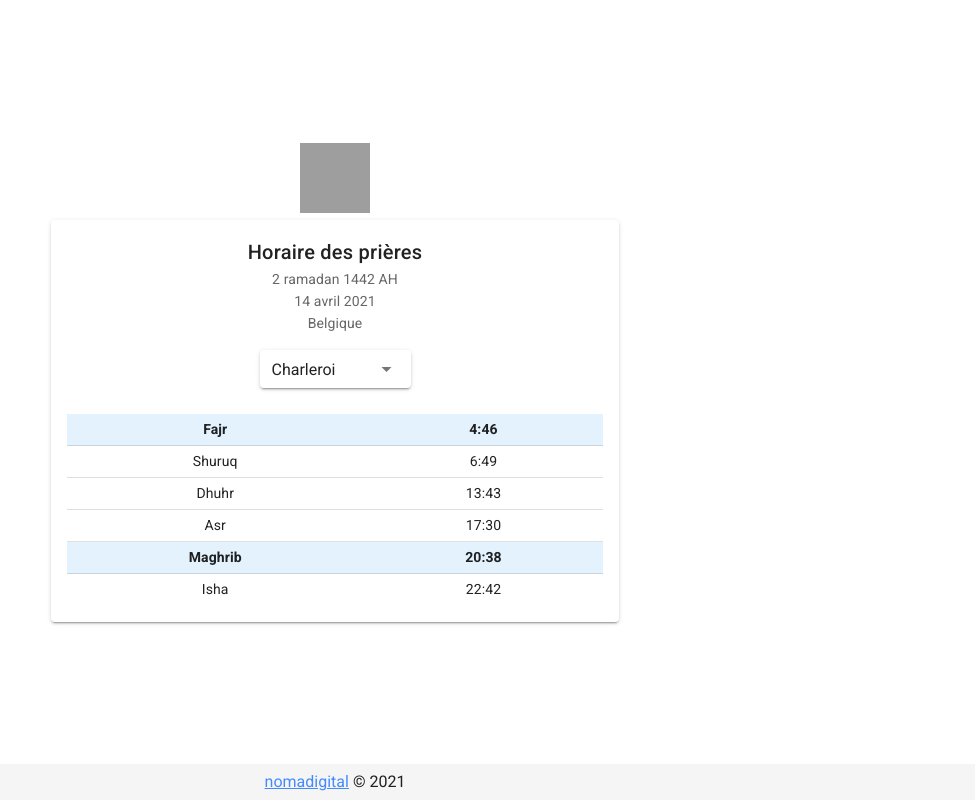
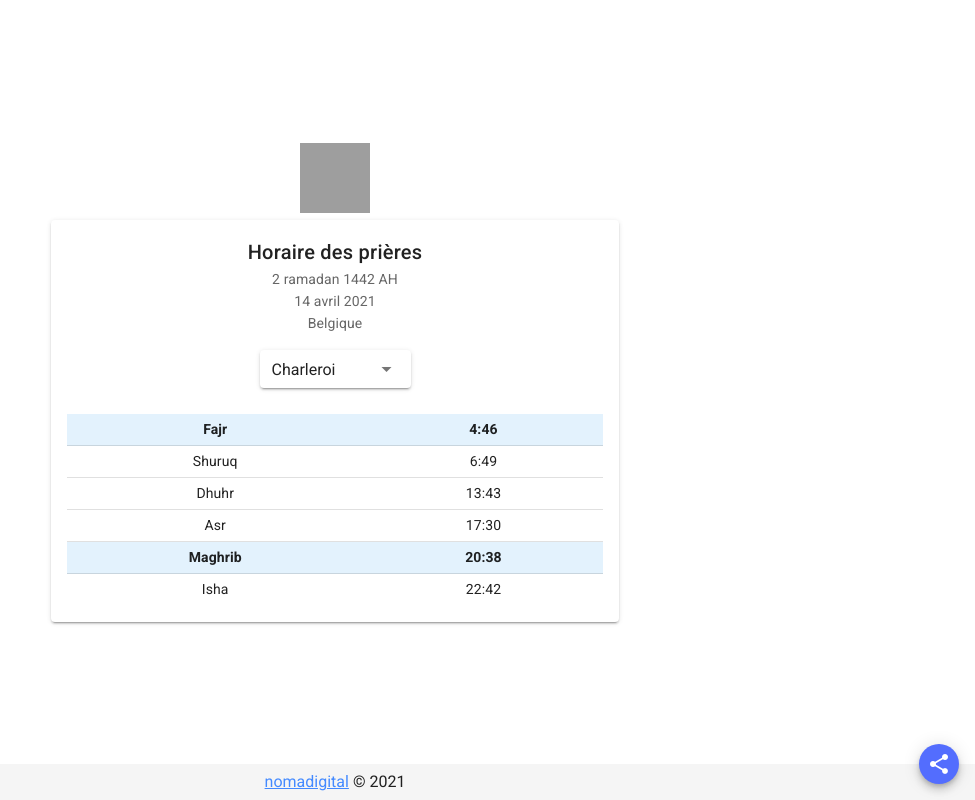
Before and after one commit to nomadigital/nefsii, a Nuxt app: page / in a window 1280 px wide. Shown: the whole page, without its empty margins (305-1280 px from the left). Built offline with nearby package versions, Linux system fonts and the light colour scheme; grey boxes are pictures that could not be loaded.

Commit message:
add share button

```diff
--- /dev/null
+++ b/components/Toast.vue
@@ -0,0 +1,75 @@
+<template>
+  <v-snackbar
+    v-model="snackbar"
+    :absolute="absolute"
+    :app="app"
+    :top="top"
+    :bottom="bottom"
+    :right="right"
+    :left="left"
+    :centered="centered"
+    :text="text"
+    :color="color"
+    :timeout="timeout"
+    :style="getStyle"
+  >
+    {{ message }}
+  </v-snackbar>
+</template>
+<script>
+export default {
+  props: {
+    absolute: {
+      type: Boolean,
+      default: false
+    },
+    app: {
+      type: Boolean,
+      default: false
+    },
+    top: {
+      type: Boolean,
+      default: false
+    },
+    bottom: {
+      type: Boolean,
+      default: false
+    },
+    right: {
+      type: Boolean,
+      default: false
+    },
+    left: {
+      type: Boolean,
+      default: false
+    },
+    centered: {
+      type: Boolean,
+      default: false
+    },
+    text: {
+      type: Boolean,
+      default: false
+    }
+  },
+  data: () => ({
+    snackbar: false,
+    color: 'success',
+    timeout: 3000,
+    message: 'OK'
+  }),
+  computed: {
+    getStyle () {
+      return this.$route.meta.full_page ? '' : 'bottom: -55px;'
+    }
+  },
+  methods: {
+    open (color = this.color, message = this.message, timeout = this.timeout) {
+      this.color = color
+      this.message = message
+      this.snackbar = true
+      this.timeout = timeout
+    }
+  }
+}
+</script>
--- a/layouts/default.vue
+++ b/layouts/default.vue
@@ -3,6 +3,20 @@
     <v-main>
       <v-container class="fill-height">
         <nuxt />
+        <v-fab-transition v-if="!isSharable">
+          <v-btn
+            color="indigo accent-2"
+            fab
+            dark
+            small
+            right
+            bottom
+            absolute
+            @click="share()"
+          >
+            <v-icon>mdi-share-variant</v-icon>
+          </v-btn>
+        </v-fab-transition>
       </v-container>
     </v-main>
     <v-footer
@@ -11,21 +25,55 @@
     >
       <span>
         <a
-          href="https://github.com/nomadigital/nefsii"
+          href="https://github.com/nomadigital"
           target="_blank"
           rel="noreferrer"
         >nomadigital</a> &copy; {{ new Date().getFullYear() }}
       </span>
     </v-footer>
+    <toast
+      ref="toast"
+      :top="$vuetify.breakpoint.xsOnly"
+      text
+      app
+    />
   </v-app>
 </template>
 
 <script>
+import Toast from '~/components/Toast.vue'
+
 export default {
+  components: {
+    Toast
+  },
   data () {
     return {}
   },
-  methods: {}
+  computed: {
+    isSharable () {
+      return navigator.share
+    }
+  },
+  mounted () {
+    this.$root.$toast = this.$refs.toast.open
+  },
+  methods: {
+    share () {
+      const title = document.title
+      const url = document.location.href
+      const text = 'Simple islamic app'
+      if (this.isSharable) {
+        navigator.share({ title, url, text }).then(() => {
+          this.$root.$toast('success', 'Merci pour le partage')
+        }).catch((error) => {
+          this.$root.$toast('warning', 'Impossible de partager ' + error)
+        })
+      } else {
+        this.$root.$toast('error', 'Pas supporté 🙅!!')
+      }
+    }
+  }
 }
 </script>
 
--- a/nuxt.config.js
+++ b/nuxt.config.js
@@ -34,10 +34,10 @@ export default {
     meta: [
       { charset: 'utf-8' },
       { name: 'viewport', content: 'width=device-width, initial-scale=1' },
-      { hid: 'description', name: 'description', content: 'Simple islamic pwa' }
+      { hid: 'description', name: 'description', content: 'Simple islamic app' }
     ],
     link: [
-      { rel: 'icon', type: 'image/x-icon', href: '/favicon.ico' }
+      { rel: 'icon', type: 'image/x-icon', href: '/nefsii/favicon.ico' }
     ]
   },
 
@@ -72,6 +72,8 @@ export default {
       lang: 'en'
     },
     meta: {
+      title: 'nefsii',
+      author: 'nomadigital',
       theme_color: '#4c6ef5',
       nativeUI: true
     }
```
Also changed, not shown: 4 other files (tests, documents, lock files or other folders).
